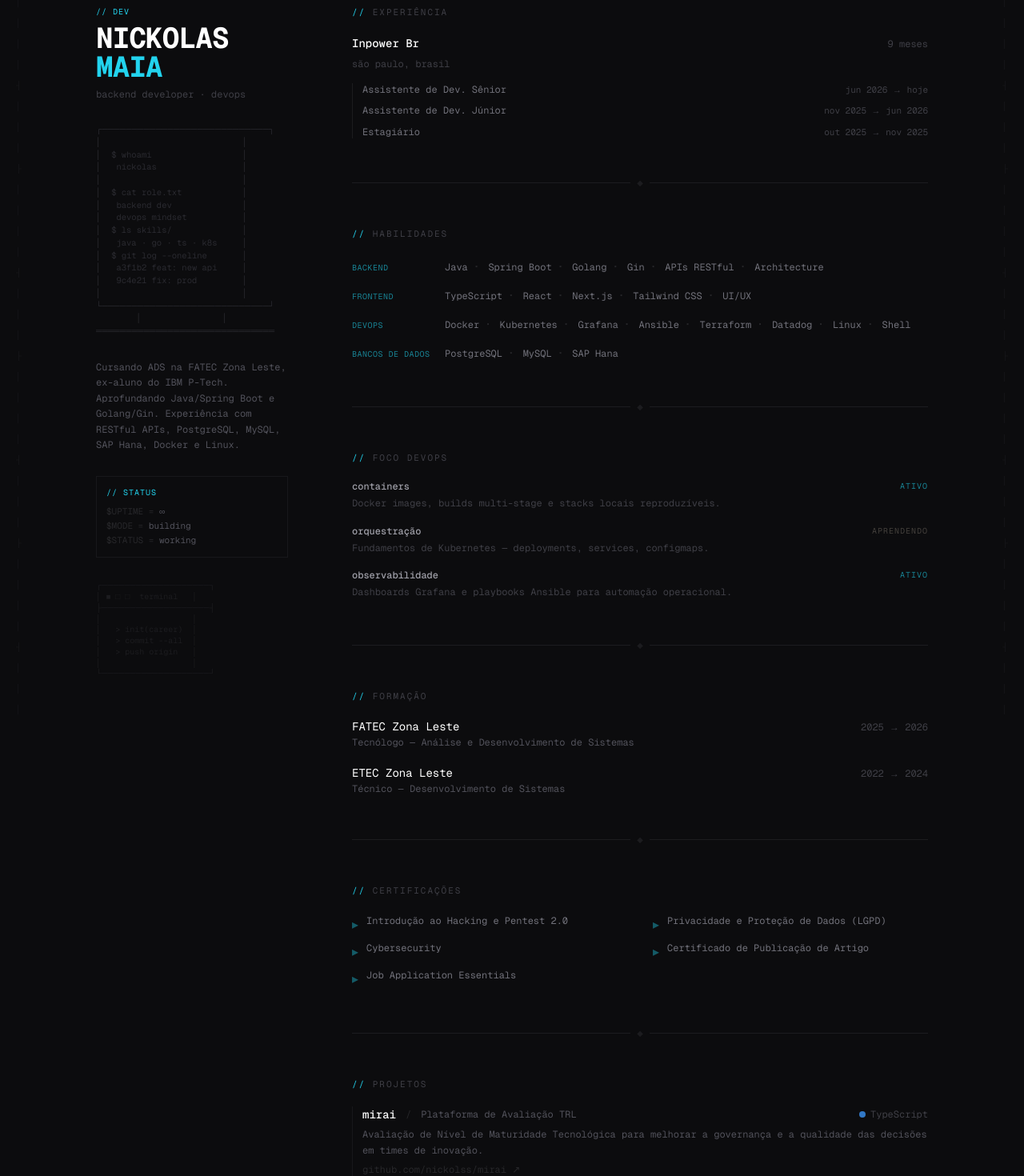
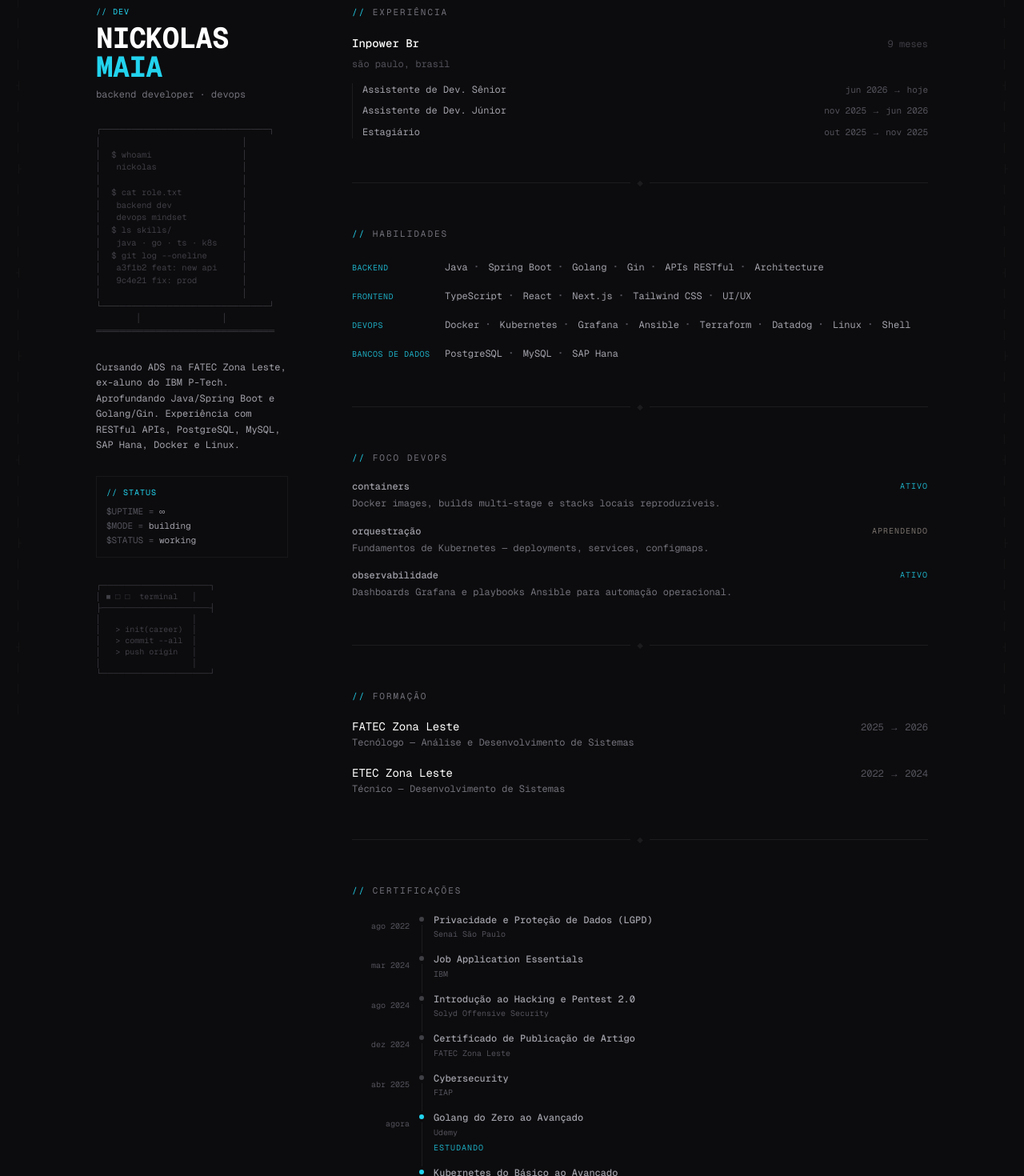
Before and after one commit to nickolss/portfolio, a Next.js app: page / in a window 1280 px wide. Shown: the part 140-1610 px from the top of the page at 80% size. Built offline with nearby package versions, Linux system fonts and the light colour scheme.

Commit message:
feat: add courses information

```diff
--- a/app/components/portfolio-home.tsx
+++ b/app/components/portfolio-home.tsx
@@ -18,6 +18,8 @@ const copy = {
         sDevops: 'foco devops',
         sEducation: 'formação',
         sCerts: 'certificações',
+        certNow: 'agora',
+        certStudying: 'estudando',
         sProjects: 'projetos',
         skillLabels: { backend: 'backend', frontend: 'frontend', devops: 'devops', databases: 'bancos de dados' },
         expTotal: '9 meses',
@@ -57,6 +59,8 @@ const copy = {
         sDevops: 'devops focus',
         sEducation: 'education',
         sCerts: 'certifications',
+        certNow: 'now',
+        certStudying: 'studying',
         sProjects: 'projects',
         skillLabels: { backend: 'backend', frontend: 'frontend', devops: 'devops', databases: 'databases' },
         expTotal: '9 months',
@@ -98,11 +102,13 @@ const skills = {
 };
 
 const certifications = [
-    'Introdução ao Hacking e Pentest 2.0',
-    'Privacidade e Proteção de Dados (LGPD)',
-    'Cybersecurity',
-    'Certificado de Publicação de Artigo',
-    'Job Application Essentials',
+    { name: 'Privacidade e Proteção de Dados (LGPD)', institution: 'Senai São Paulo',         date: 'ago 2022', status: 'done'     as const },
+    { name: 'Job Application Essentials',              institution: 'IBM',                      date: 'mar 2024', status: 'done'     as const },
+    { name: 'Introdução ao Hacking e Pentest 2.0',    institution: 'Solyd Offensive Security', date: 'ago 2024', status: 'done'     as const },
+    { name: 'Certificado de Publicação de Artigo',    institution: 'FATEC Zona Leste',         date: 'dez 2024', status: 'done'     as const },
+    { name: 'Cybersecurity',                           institution: 'FIAP',                     date: 'abr 2025', status: 'done'     as const },
+    { name: 'Golang do Zero ao Avançado',              institution: 'Udemy', href: 'https://www.udemy.com/course/golang-do-zero-ao-avancado/',          date: null, status: 'progress' as const },
+    { name: 'Kubernetes do Básico ao Avançado',        institution: 'Udemy', href: 'https://www.udemy.com/course/kubernetes-do-basico-ao-avancado/',    date: null, status: 'progress' as const },
 ];
 
 const langColors: Record<string, string> = {
@@ -199,7 +205,7 @@ function AsciiComputer() {
     }, []);
 
     return (
-        <pre aria-hidden className="font-mono text-[10.5px] leading-normal select-none text-[#2a2a30]">
+        <pre aria-hidden className="font-mono text-[10.5px] leading-normal select-none text-[#3f3f46]">
             {buildFrame(rows, cursor, blink)}
         </pre>
     );
@@ -228,7 +234,7 @@ function Label({ children }: { children: string }) {
     return (
         <motion.p variants={fadeUp} className="text-[11px] uppercase tracking-[0.18em] mb-5">
             <span className="text-[#22d3ee]">{'// '}</span>
-            <span className="text-[#3f3f46]">{children}</span>
+            <span className="text-[#71717a]">{children}</span>
         </motion.p>
     );
 }
@@ -293,9 +299,9 @@ export default function PortfolioHome() {
                 <motion.div
                     initial={{ opacity: 0 }}
                     animate={{ opacity: 1 }}
-                    className="flex flex-wrap items-center justify-between gap-3 text-xs text-[#3f3f46] mb-14 pb-5 border-b border-[#18181b]"
+                    className="flex flex-wrap items-center justify-between gap-3 text-xs text-[#52525b] mb-14 pb-5 border-b border-[#18181b]"
                 >
-                    <span className="text-[#52525b]">
+                    <span className="text-[#71717a]">
                         <span className="text-[#22d3ee]">~</span>/{T.location}
                     </span>
                     <div className="flex flex-wrap items-center gap-x-4 gap-y-1">
@@ -313,7 +319,7 @@ export default function PortfolioHome() {
                                 <span key={l} className="flex items-center gap-1">
                                     <button
                                         onClick={() => setLang(l)}
-                                        className={`transition-colors ${lang === l ? 'text-[#22d3ee]' : 'text-[#27272a] hover:text-[#52525b]'}`}
+                                        className={`transition-colors ${lang === l ? 'text-[#22d3ee]' : 'text-[#3f3f46] hover:text-[#71717a]'}`}
                                     >
                                         {l.toUpperCase()}
                                     </button>
@@ -344,14 +350,14 @@ export default function PortfolioHome() {
                                 <br />
                                 <span className="text-[#22d3ee]">{T.h1[1]}</span>
                             </h1>
-                            <p className="text-[#3f3f46] text-xs mt-2">{T.tagline}</p>
+                            <p className="text-[#71717a] text-xs mt-2">{T.tagline}</p>
                         </div>
 
                         {/* ASCII computer */}
                         <AsciiComputer />
 
                         {/* bio */}
-                        <p className="text-[#52525b] text-xs leading-relaxed">
+                        <p className="text-[#a1a1aa] text-xs leading-relaxed">
                             {T.bio}
                         </p>
 
@@ -359,15 +365,15 @@ export default function PortfolioHome() {
                         <div className="border border-[#18181b] p-3">
                             <div className="text-[10px] text-[#22d3ee] mb-2 tracking-widest uppercase">{'// status'}</div>
                             {T.statusBlock.map((line) => (
-                                <div key={line} className="text-[11px] text-[#3f3f46] font-mono leading-relaxed">
-                                    <span className="text-[#27272a]">{line.split('=')[0]}=</span>
-                                    <span className="text-[#52525b]">{line.split('=')[1]}</span>
+                                <div key={line} className="text-[11px] text-[#71717a] font-mono leading-relaxed">
+                                    <span className="text-[#52525b]">{line.split('=')[0]}=</span>
+                                    <span className="text-[#a1a1aa]">{line.split('=')[1]}</span>
                                 </div>
                             ))}
                         </div>
 
                         {/* decorative bottom ASCII */}
-                        <pre aria-hidden className="text-[10px] font-mono text-[#1c1c1f] select-none leading-snug hidden lg:block">
+                        <pre aria-hidden className="text-[10px] font-mono text-[#3f3f46] select-none leading-snug hidden lg:block">
 {`┌───────────────────┐
 │ ■ □ □  terminal   │
 ├───────────────────┤
@@ -391,12 +397,12 @@ export default function PortfolioHome() {
                                     <span className="text-white text-sm font-medium">Inpower Br</span>
                                     <span className="text-[#3f3f46] text-xs shrink-0">{T.expTotal}</span>
                                 </div>
-                                <p className="text-[#3f3f46] text-xs -mt-2">{T.expLocation}</p>
+                                <p className="text-[#52525b] text-xs -mt-2">{T.expLocation}</p>
                                 <div className="flex flex-col gap-2.5 pl-3 border-l border-[#1c1c1f]">
                                     {T.roles.map(({ title, period }) => (
                                         <div key={title} className="flex items-baseline justify-between gap-4">
-                                            <span className="text-[#71717a] text-xs">{title}</span>
-                                            <span className="text-[#3f3f46] text-[11px] shrink-0">{period}</span>
+                                            <span className="text-[#a1a1aa] text-xs">{title}</span>
+                                            <span className="text-[#52525b] text-[11px] shrink-0">{period}</span>
                                         </div>
                                     ))}
                                 </div>
@@ -418,13 +424,13 @@ export default function PortfolioHome() {
                                     ] as const
                                 ).map(({ key, items }) => (
                                     <motion.div key={key} variants={fadeUp} className="flex flex-wrap items-baseline gap-x-1 gap-y-1">
-                                        <span className="text-[#22d3ee] text-[10px] uppercase tracking-wider w-28 shrink-0 opacity-60">
+                                        <span className="text-[#22d3ee] text-[10px] uppercase tracking-wider w-28 shrink-0 opacity-80">
                                             {T.skillLabels[key]}
                                         </span>
                                         {items.map((s, i) => (
                                             <span key={s}>
-                                                <span className="text-[#71717a] hover:text-[#d4d4d8] transition-colors cursor-default text-xs">{s}</span>
-                                                {i < items.length - 1 && <span className="text-[#27272a] mx-1.5">·</span>}
+                                                <span className="text-[#a1a1aa] hover:text-[#d4d4d8] transition-colors cursor-default text-xs">{s}</span>
+                                                {i < items.length - 1 && <span className="text-[#52525b] mx-1.5">·</span>}
                                             </span>
                                         ))}
                                     </motion.div>
@@ -443,12 +449,12 @@ export default function PortfolioHome() {
                                         <span className="text-[#a1a1aa] text-xs font-medium">{area}</span>
                                         <span className={`text-[10px] uppercase tracking-widest text-right ${
                                             status === 'ativo' || status === 'active'
-                                                ? 'text-[#22d3ee] opacity-60'
-                                                : 'text-[#44403c]'
+                                                ? 'text-[#22d3ee] opacity-80'
+                                                : 'text-[#78716c]'
                                         }`}>
                                             {status}
                                         </span>
-                                        <p className="text-[#3f3f46] text-xs leading-relaxed col-span-2">{note}</p>
+                                        <p className="text-[#71717a] text-xs leading-relaxed col-span-2">{note}</p>
                                     </motion.div>
                                 ))}
                             </div>
@@ -464,9 +470,9 @@ export default function PortfolioHome() {
                                     <motion.div key={institution} variants={fadeUp} className="flex flex-col gap-0.5">
                                         <div className="flex items-baseline justify-between gap-4">
                                             <span className="text-white text-sm">{institution}</span>
-                                            <span className="text-[#3f3f46] text-xs shrink-0">{period}</span>
+                                            <span className="text-[#52525b] text-xs shrink-0">{period}</span>
                                         </div>
-                                        <p className="text-[#52525b] text-xs">{degree}</p>
+                                        <p className="text-[#71717a] text-xs">{degree}</p>
                                     </motion.div>
                                 ))}
                             </div>
@@ -477,11 +483,45 @@ export default function PortfolioHome() {
                         {/* certifications */}
                         <Section>
                             <Label>{T.sCerts}</Label>
-                            <div className="grid sm:grid-cols-2 gap-x-8 gap-y-2">
-                                {certifications.map((cert) => (
-                                    <motion.div key={cert} variants={fadeUp} className="flex items-start gap-2.5">
-                                        <span className="text-[#22d3ee] opacity-40 shrink-0 mt-0.5">▸</span>
-                                        <span className="text-[#71717a] text-xs leading-relaxed">{cert}</span>
+                            <div className="flex flex-col">
+                                {certifications.map((cert, i) => (
+                                    <motion.div key={cert.name} variants={fadeUp} className="flex gap-3">
+                                        {/* date */}
+                                        <div className="shrink-0 w-18 text-right pt-0.5">
+                                            <span className="text-[#52525b] text-[10px] font-mono">
+                                                {cert.date ?? T.certNow}
+                                            </span>
+                                        </div>
+                                        {/* dot + vertical line */}
+                                        <div className="flex flex-col items-center shrink-0">
+                                            <div className={`w-1.5 h-1.5 rounded-full mt-1 shrink-0 ${
+                                                cert.status === 'progress' ? 'bg-[#22d3ee]' : 'bg-[#3f3f46]'
+                                            }`} />
+                                            {i < certifications.length - 1 && (
+                                                <div className="w-px flex-1 bg-[#1c1c1f] mt-1 min-h-5" />
+                                            )}
+                                        </div>
+                                        {/* content */}
+                                        <div className={`flex flex-col gap-0.5 ${i < certifications.length - 1 ? 'pb-4' : ''}`}>
+                                            {'href' in cert ? (
+                                                <a
+                                                    href={cert.href}
+                                                    target="_blank"
+                                                    rel="noreferrer"
+                                                    className="text-[#a1a1aa] text-xs font-medium leading-snug hover:text-[#22d3ee] transition-colors"
+                                                >
+                                                    {cert.name}
+                                                </a>
+                                            ) : (
+                                                <span className="text-[#a1a1aa] text-xs font-medium leading-snug">{cert.name}</span>
+                                            )}
+                                            <span className="text-[#52525b] text-[10px]">{cert.institution}</span>
+                                            {cert.status === 'progress' && (
+                                                <span className="text-[#22d3ee] text-[10px] uppercase tracking-widest opacity-80 mt-0.5">
+                                                    {T.certStudying}
+                                                </span>
+                                            )}
+                                        </div>
                                     </motion.div>
                                 ))}
                             </div>
@@ -506,9 +546,9 @@ export default function PortfolioHome() {
                                             <span className="text-white text-sm group-hover:text-[#22d3ee] transition-colors font-medium">
                                                 {p.name}
                                             </span>
-                                            <span className="text-[#27272a] text-xs">/</span>
-                                            <span className="text-[#52525b] text-xs">{p.subtitle}</span>
-                                            <div className="ml-auto flex items-center gap-1.5 text-[#3f3f46] text-xs shrink-0">
+                                            <span className="text-[#52525b] text-xs">/</span>
+                                            <span className="text-[#71717a] text-xs">{p.subtitle}</span>
+                                            <div className="ml-auto flex items-center gap-1.5 text-[#52525b] text-xs shrink-0">
                                                 <span
                                                     className="inline-block w-2 h-2 rounded-full"
                                                     style={{ backgroundColor: langColors[p.lang] ?? '#555' }}
@@ -516,8 +556,8 @@ export default function PortfolioHome() {
                                                 {p.lang}
                                             </div>
                                         </div>
-                                        <p className="text-xs text-[#52525b] leading-relaxed">{p.description}</p>
-                                        <span className="text-[#27272a] text-xs group-hover:text-[#22d3ee] transition-colors">
+                                        <p className="text-xs text-[#a1a1aa] leading-relaxed">{p.description}</p>
+                                        <span className="text-[#52525b] text-xs group-hover:text-[#22d3ee] transition-colors">
                                             github.com/nickolss/{p.name} ↗
                                         </span>
                                     </motion.a>
@@ -526,7 +566,7 @@ export default function PortfolioHome() {
                         </Section>
 
                         {/* footer */}
-                        <div className="text-[#27272a] text-xs pt-4 border-t border-[#18181b]">
+                        <div className="text-[#3f3f46] text-xs pt-4 border-t border-[#18181b]">
                             {T.footer}
                         </div>
 
```
Also changed, not shown: 1 other file (tests, documents, lock files or other folders).
